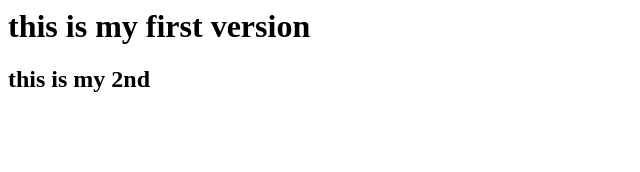
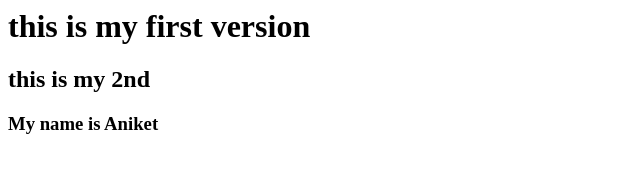
Before and after one commit to AniketJadhav2004/lecture-100, a plain HTML site: page index.html in a window 1280 px wide. Shown: the whole page, without its empty margins (0-640 px from the left). Drawn offline with Linux system fonts and the light colour scheme.

Commit message:
add my name

```diff
--- a/index.html
+++ b/index.html
@@ -1,2 +1,3 @@
 <h1>this is my first version</h1>
 <h2>this is my 2nd </h2>
+<h3>My name is Aniket</h3>
```
